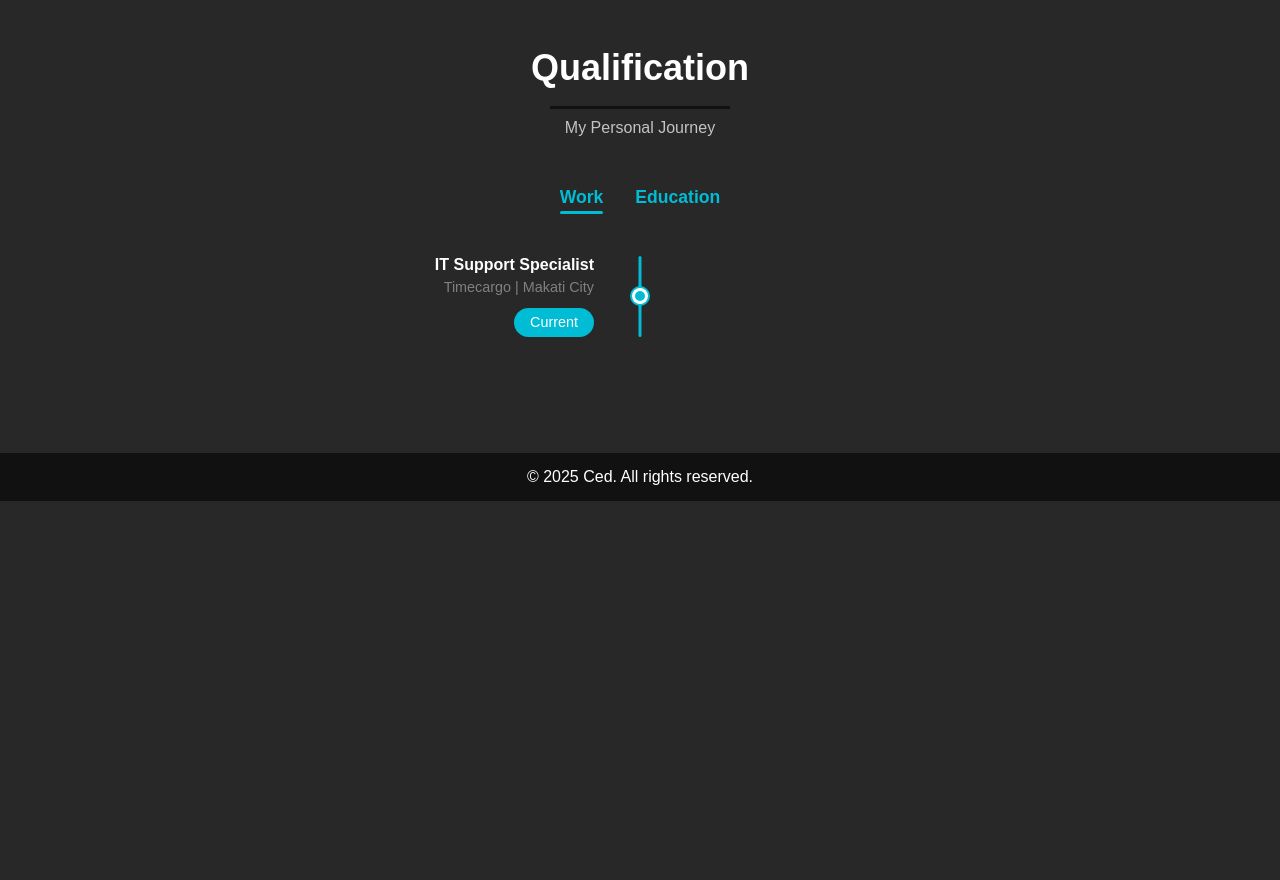
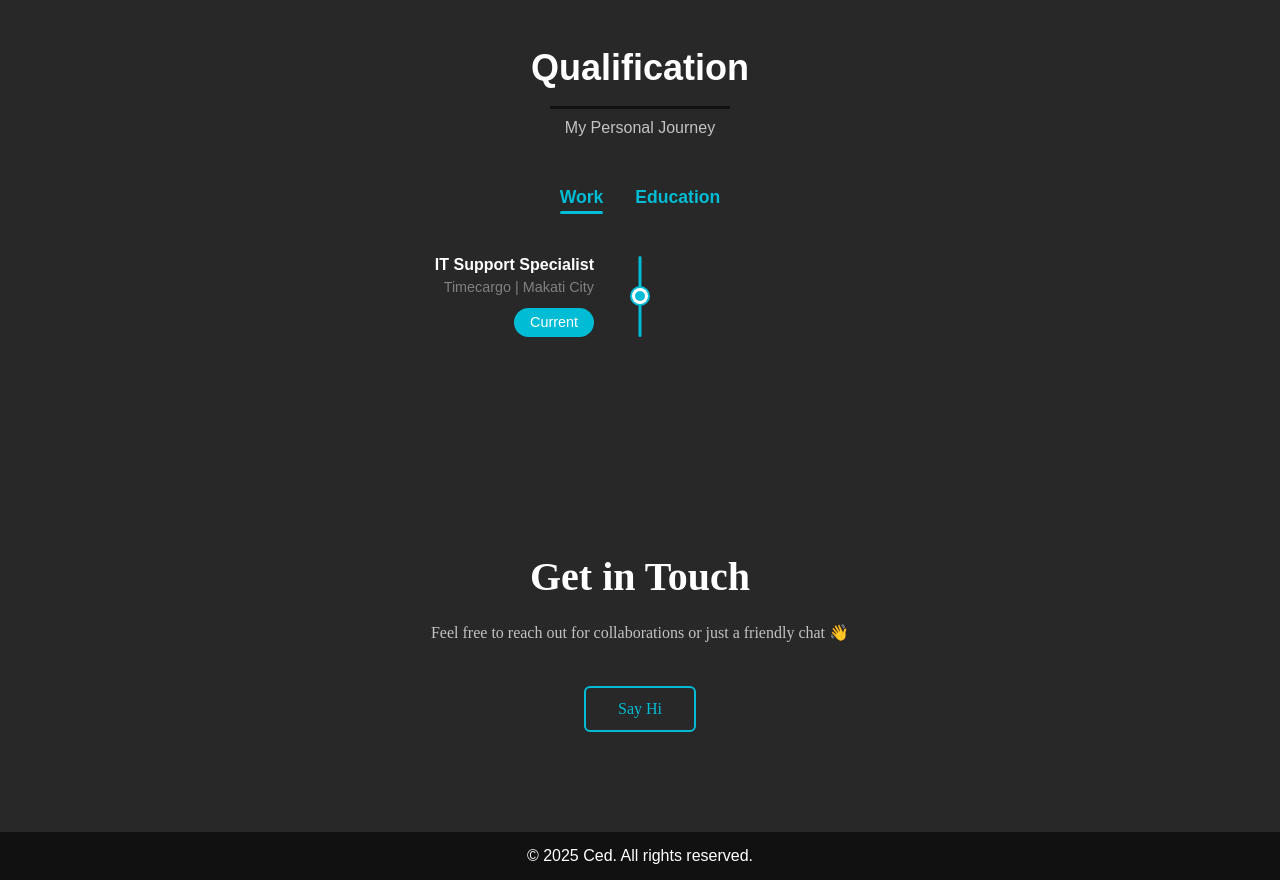
Before and after one commit to Cedrick13/Ced-Portfolio, a PHP site: page / in a window 1280 px wide. Shown: the part 2947-3827 px from the top of the page. Before the commit the page ends 3448 px from the top, so only its background shows below. Run offline with PHP 8.4, Linux system fonts and the light colour scheme.

Commit message:
Add Contact

```diff
--- a/index.html
+++ b/index.html
@@ -723,6 +723,20 @@
 </div>
 </section>
 
+<!-- ===== Get in Touch Section ===== -->
+<section class="contact" id="contact">
+  <h2 class="contact__title" data-aos="fade-up">Get in Touch</h2>
+  <p class="contact__text" data-aos="fade-up" data-aos-delay="100">
+   Feel free to reach out for collaborations or just a friendly chat 👋
+  </p>
+  <a href="mailto:cedrick13wew@gmail.com" class="contact__button" data-aos="fade-up" data-aos-delay="200">
+    Say Hi
+  </a>
+</section>
+
+
+
+
 
         <!-- footer section start -->
         <footer>
--- a/style.css
+++ b/style.css
@@ -880,6 +880,46 @@ section .title::after {
   }
 }
 
+/* ===== Contact Section ===== */
+.contact {
+  text-align: center;
+  padding: 100px 20px;
+  background-color: #282828;
+}
+
+.contact__title {
+  font-size: 2.5rem;
+  font-weight: 700;
+  color: #fff;
+  margin-bottom: 20px;
+}
+
+.contact__text {
+  max-width: 700px;
+  margin: 0 auto 40px;
+  color: #c3c3c3;
+  font-size: 1rem;
+  line-height: 1.6;
+}
+
+.contact__button {
+  display: inline-block;
+  padding: 12px 32px;
+  border: 2px solid #00bcd4;
+  border-radius: 6px;
+  text-decoration: none;
+  color: #00bcd4;
+  font-weight: 500;
+  transition: all 0.3s ease;
+}
+
+.contact__button:hover {
+  background-color: #00bcd4;
+  color: #fff;
+}
+
+
+
 
 
 /* --- Responsive Rows --- */
```
